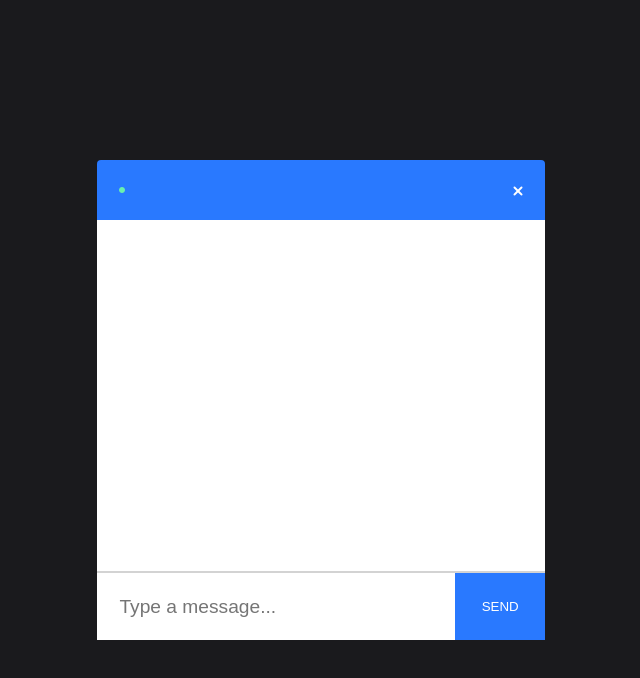
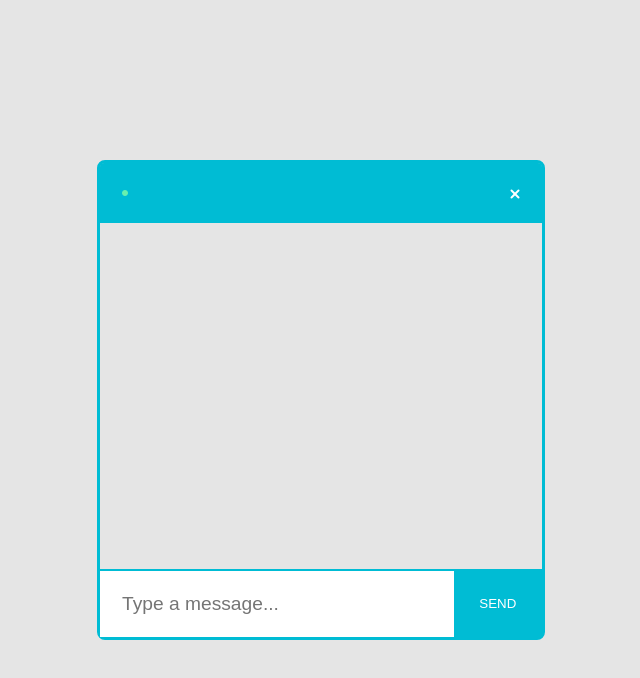
Before and after one commit to nikitababko/messenger-roomer-second, a React (Create React App) app in the folder client/: page /chat in a window 1280 px wide. Shown: the top 678 px of the page, without its empty margins (319-959 px from the left). Built offline with nearby package versions, Linux system fonts and the light colour scheme.

Commit message:
Changed styles.

```diff
--- a/client/src/components/Chat/Chat.css
+++ b/client/src/components/Chat/Chat.css
@@ -3,17 +3,18 @@
   justify-content: center;
   align-items: center;
   height: 100vh;
-  background-color: #1a1a1d;
+  background-color: #e5e5e5;
 }
 
 .container {
   display: flex;
   flex-direction: column;
   justify-content: space-between;
-  background: #ffffff;
   border-radius: 8px;
   height: 60%;
   width: 35%;
+  background: #e5e5e5;
+  border: 3px solid #00bcd4;
 }
 
 @media (min-width: 320px) and (max-width: 480px) {
--- a/client/src/components/InfoBar/InfoBar.css
+++ b/client/src/components/InfoBar/InfoBar.css
@@ -2,7 +2,7 @@
   display: flex;
   align-items: center;
   justify-content: space-between;
-  background: #2979ff;
+  background: #00bcd4;
   border-radius: 4px 4px 0 0;
   height: 60px;
   width: 100%;
--- a/client/src/components/Input/Input.css
+++ b/client/src/components/Input/Input.css
@@ -1,6 +1,6 @@
 .form {
   display: flex;
-  border-top: 2px solid #d3d3d3;
+  border-top: 2px solid #00bcd4;
 }
 
 .input {
@@ -21,7 +21,7 @@ select:focus {
   color: #fff !important;
   text-transform: uppercase;
   text-decoration: none;
-  background: #2979ff;
+  background: #00bcd4;
   padding: 20px;
   display: inline-block;
   border: none;
--- a/client/src/components/Join/Join.css
+++ b/client/src/components/Join/Join.css
@@ -19,11 +19,19 @@ body {
   text-align: center;
   height: 100vh;
   align-items: center;
-  background-color: #1a1a1d;
+  background-color: #fff;
 }
 
 .join-inner-container {
   width: 20%;
+}
+
+.join-inner-container input {
+  border-color: #858585;
+}
+
+.join-inner-container input::placeholder {
+  color: #000;
 }
 
 .join-input {
@@ -33,17 +41,17 @@ body {
 }
 
 .heading {
-  color: white;
+  color: #000;
   font-size: 2.5em;
   padding-bottom: 10px;
-  border-bottom: 2px solid white;
+  border-bottom: 2px solid #00bcd4;
 }
 
 .button {
   color: #fff !important;
   text-transform: uppercase;
   text-decoration: none;
-  background: #2979ff;
+  background: #00bcd4;
   padding: 20px;
   border-radius: 5px;
   display: inline-block;
--- a/client/src/components/Message/Message.css
+++ b/client/src/components/Message/Message.css
@@ -59,9 +59,9 @@
 }
 
 .background-blue {
-  background: #2979ff;
+  background: #009cb0;
 }
 
 .background-light {
-  background: #f3f3f3;
+  background: #fff;
 }
```
